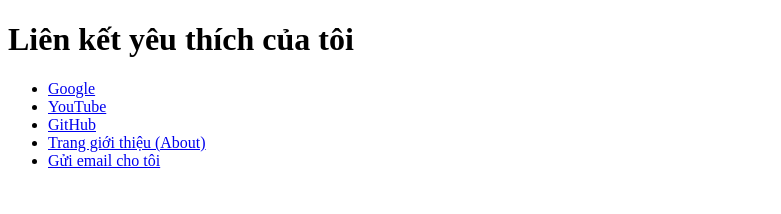
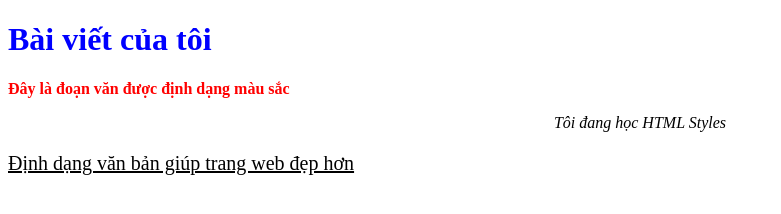
Before and after one commit to dtc245220035-hue/GitProject, a plain HTML site: page index.html in a window 1280 px wide. Shown: the whole page, without its empty margins (0-781 px from the left). Drawn offline with Linux system fonts and the light colour scheme.

Commit message:
Add HTML Styles exercise

```diff
--- a/index.html
+++ b/index.html
@@ -2,17 +2,21 @@
 <html>
     <head>
         <meta charset="utf-8">
-        <title>Liên kết trong HTML</title>
+        <title>Định dạng văn bản với HTML Styles</title>
     </head>
     <body>
-        <h1>Liên kết yêu thích của tôi</h1>
+        <h1 style="color: blue;">Bài viết của tôi</h1>
 
-        <ul>
-            <li><a href="https://www.google.com" target="_blank">Google</a></li>
-            <li><a href="https://www.youtube.com" target="_blank">YouTube</a></li>
-            <li><a href="https://github.com" target="_blank">GitHub</a></li>
-            <li><a href="about.html">Trang giới thiệu (About)</a></li>
-            <li><a href="mailto:your-email@example.com">Gửi email cho tôi</a></li>
-        </ul>
+        <p style="color: red; font-weight: bold;">
+            Đây là đoạn văn được định dạng màu sắc
+        </p>
+
+        <p style="font-style: italic; text-align: center;">
+            Tôi đang học HTML Styles
+        </p>
+
+        <p style="font-size: 20px; text-decoration: underline;">
+            Định dạng văn bản giúp trang web đẹp hơn
+        </p>
     </body>
 </html>
```
